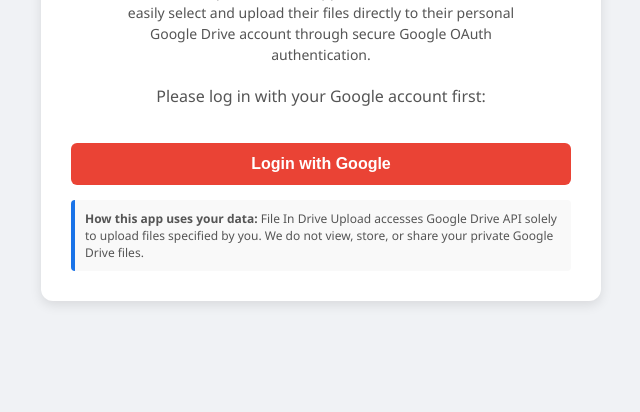
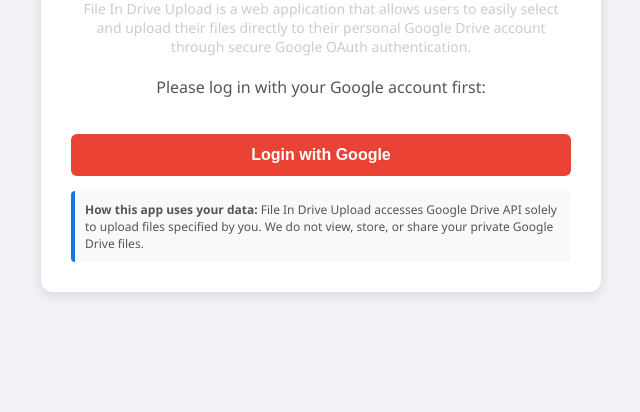
Before and after one commit to mzonevision/File-In-Drive-Upload, a website: page public/index.html in a window 1280 px wide. Shown: the part 388-800 px from the top of the page, without its empty margins (319-959 px from the left). Drawn offline with Linux system fonts and the light colour scheme; no server answers.

Commit message:
Update app description and localization strings

```diff
--- a/public/index.html
+++ b/public/index.html
@@ -77,7 +77,7 @@
         <div style="text-align: center; margin-bottom: 20px;">
             <img src="/logo.png" alt="File In Drive Upload Logo" style="width: 120px; height: 120px; display: block; margin: 0 auto 15px; border-radius: 20px; box-shadow: 0 4px 12px rgba(0,0,0,0.1);">
             <h1 id="t-appTitle" style="margin: 0; padding-bottom: 5px; font-size: 24px;">File In Drive Upload</h1>
-            <p id="t-appDesc" style="color: var(--label-color); margin: 0; font-size: 14px; max-width: 400px; margin-left: auto; margin-right: auto; line-height: 1.5;">
+            <p style="color: #ccc; margin: 10px 0; font-size: 14px; text-align: center;">
                 File In Drive Upload is a web application that allows users to easily select and upload their files directly to their personal Google Drive account through secure Google OAuth authentication.
             </p>
         </div>
@@ -163,7 +163,6 @@
         const i18n = {
             en: {
                 appTitle: "File In Drive Upload",
-                appDesc: "File In Drive Upload is a web application that allows users to easily select and upload their files directly to their personal Google Drive account through secure Google OAuth authentication.",
                 loginText: "Please log in with your Google account first:",
                 loginBtn: "Login with Google",
                 loggedInMsg: "✔ You are logged in!",
@@ -206,7 +205,6 @@
             },
             ur: {
                 appTitle: "File In Drive Upload",
-                appDesc: "ویب لنکس سے براہ راست اپنی گوگل ڈرائیو میں فائلیں اپلوڈ کرنے کا ایک آسان ٹول۔",
                 loginText: "پہلے اپنے گوگل اکاؤنٹ سے لاگ ان کریں:",
                 loginBtn: "گوگل سے لاگ ان کریں",
                 loggedInMsg: "✔ آپ لاگ ان ہو چکے ہیں!",
@@ -268,7 +266,7 @@
             document.getElementById('langBtn').innerText = currentLang === 'ur' ? 'EN' : 'اردو';
 
             const staticElements = [
-                'appTitle', 'appDesc', 'loginText', 'loginBtn', 'loggedInMsg',
+                'appTitle', 'loginText', 'loginBtn', 'loggedInMsg',
                 'tabSingle', 'tabMulti', 'lblFileUrl', 'lblFileUrls',
                 'btnCheck', 'lblFileName', 'lblFolder', 'optRoot',
                 'optNewFolder', 'btnCreateFolder', 'lblExtractZip', 'btnUpload',
```
